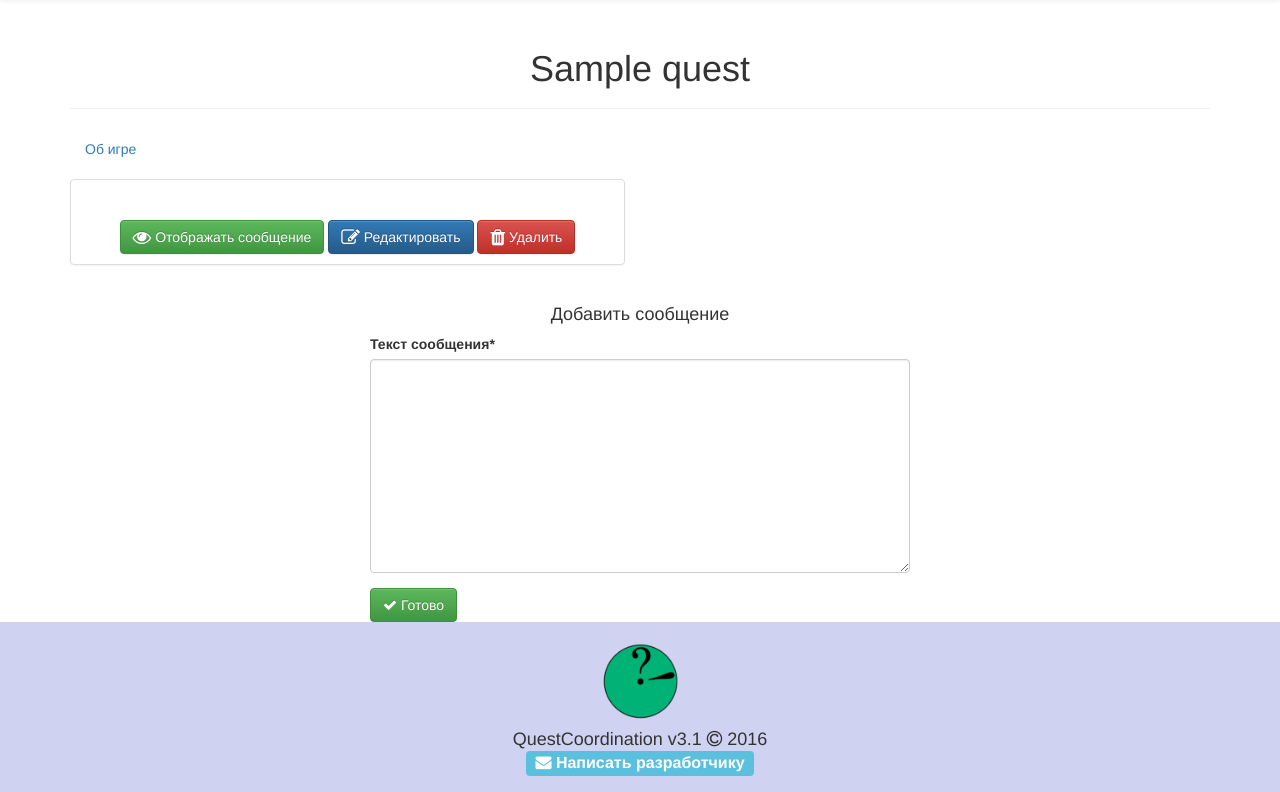
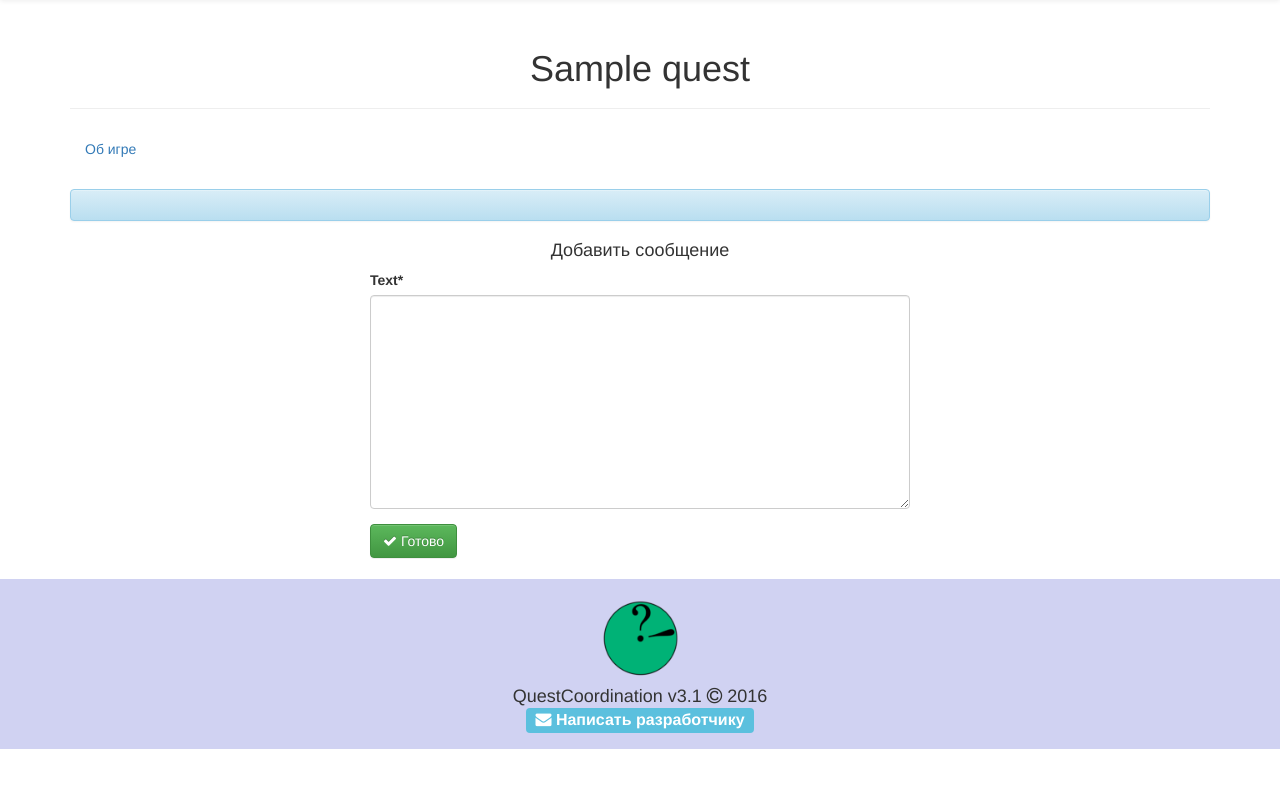
Before and after one commit to PhobosXIII/qc, a Django app: template templates/coordination/quests/messages.html in a window 1280 px wide. Shown: the part 51-843 px from the top of the page. After the commit the page ends 800 px from the top, so only its background shows below. Run offline with Django 3.2, Linux system fonts and the light colour scheme; the template is opened without the code that fills it: values that come from a table or form of the project are taken from there, others are empty; tables that the repository leaves empty hold one stand-in row (values such as "Sample post"); one stand-in notice (Sample message) is shown; parts of the project's set-up code (start-up, migrations or seed data) failed here and were passed over; some libraries are stand-ins or nearby versions.

Commit message:
Messages support ckeditor now

```diff
--- a/coordination/models.py
+++ b/coordination/models.py
@@ -324,7 +324,7 @@ class Keylog(models.Model):
 
 class Message(models.Model):
     quest = models.ForeignKey(Quest, verbose_name='квест')
-    text = models.TextField('текст сообщения')
+    text = RichTextField('текст сообщения')
     is_show = models.BooleanField('отображать', default=True)
 
     class Meta:
--- a/templates/assets/js/coordination.js
+++ b/templates/assets/js/coordination.js
@@ -10,7 +10,7 @@ function update_coordination() {
             $("#text").html(mission["text"]);
             var messages = data["messages"];
             $.each(messages, function(key,message) {
-                $("#messages").append('<p class="alert alert-info">' + message.text + '</p>');
+                $("#messages").append('<div class="alert alert-info">' + message.text + '</div>');
             });
             var hints = data["hints"];
             $.each(hints, function(key,hint) {
--- /dev/null
+++ b/templates/coordination/messages/_list.html
@@ -0,0 +1,31 @@
+{% load coordination_extras %}
+
+<div id="messages">
+    {% for message in messages %}
+        <div class="alert alert-info">
+            {{ message.text|safe }}
+            {% if user|is_organizer:quest or user.is_superuser %}
+                <p class="text-center">
+                    {% url 'coordination:message_show' quest.id message.id as show_url %}
+                    {% if message.is_show %}
+                         <button data-href="{{ show_url }}" data-toggle="modal" data-target="#confirm" class="btn btn-warning">
+                             <span class="fa fa-eye-slash fa-lg"></span> Скрыть сообщение
+                         </button>
+                    {% else %}
+                        <button data-href="{{ show_url }}" data-toggle="modal" data-target="#confirm" class="btn btn-success">
+                            <span class="fa fa-eye fa-lg"></span> Отображать сообщение
+                        </button>
+                    {% endif %}
+
+                    <a href="{% url 'coordination:message_edit' quest.id message.id %}" class="btn btn-primary">
+                        <span class="fa fa-edit fa-lg"></span> Редактировать</a>
+
+                    <button data-href="{% url 'coordination:message_delete' quest.id message.id %}" data-toggle="modal"
+                            data-target="#confirm" class="btn btn-danger">
+                        <span class="fa fa-trash fa-lg"></span> Удалить
+                    </button>
+                </p>
+            {% endif %}
+        </div>
+    {% endfor %}
+</div>
--- a/templates/coordination/quests/coordination.html
+++ b/templates/coordination/quests/coordination.html
@@ -13,11 +13,7 @@
 
     <h2 id="mission_name">{{ mission.short_name }}</h2>
 
-    <div id="messages">
-        {% for message in messages %}
-            <p class="alert alert-info">{{ message.text|linebreaksbr|urlize }}</p>
-        {% endfor %}
-    </div>
+    {% include 'coordination/messages/_list.html' %}
 
     <div id="text" class="text-base">{{ mission.text|safe }}</div>
 
--- a/templates/coordination/quests/messages.html
+++ b/templates/coordination/quests/messages.html
@@ -11,38 +11,8 @@
     </div>
 
     {% include 'coordination/quests/_nav.html' %}
-
-    <div class="row row-margin">
-        {% for message in messages %}
-            <div class="col-md-6">
-                <div class="panel panel-default">
-                    <div class="panel-body">
-                        <p class="text-base">{{ message.text|linebreaksbr|urlize }}</p>
-                    </div>
-                    <p class="text-center">
-                        {% url 'coordination:message_show' quest.id message.id as show_url %}
-                        {% if message.is_show %}
-                             <button data-href="{{ show_url }}" data-toggle="modal" data-target="#confirm" class="btn btn-warning">
-                                 <span class="fa fa-eye-slash fa-lg"></span> Скрыть сообщение
-                             </button>
-                        {% else %}
-                            <button data-href="{{ show_url }}" data-toggle="modal" data-target="#confirm" class="btn btn-success">
-                                <span class="fa fa-eye fa-lg"></span> Отображать сообщение
-                            </button>
-                        {% endif %}
-
-                        <a href="{% url 'coordination:message_edit' quest.id message.id %}" class="btn btn-primary">
-                            <span class="fa fa-edit fa-lg"></span> Редактировать</a>
-
-                        <button data-href="{% url 'coordination:message_delete' quest.id message.id %}" data-toggle="modal"
-                                data-target="#confirm" class="btn btn-danger">
-                            <span class="fa fa-trash fa-lg"></span> Удалить
-                        </button>
-                    </p>
-                </div>
-            </div>
-        {% endfor %}
-    </div>
+    <br>
+    {% include 'coordination/messages/_list.html' %}
 
     <h4>Добавить сообщение</h4>
     <form class="col-md-6 col-md-offset-3" action="" method="post">
```
Also changed, not shown: coordination/migrations/0005_auto_20160102_1655.py (added).
